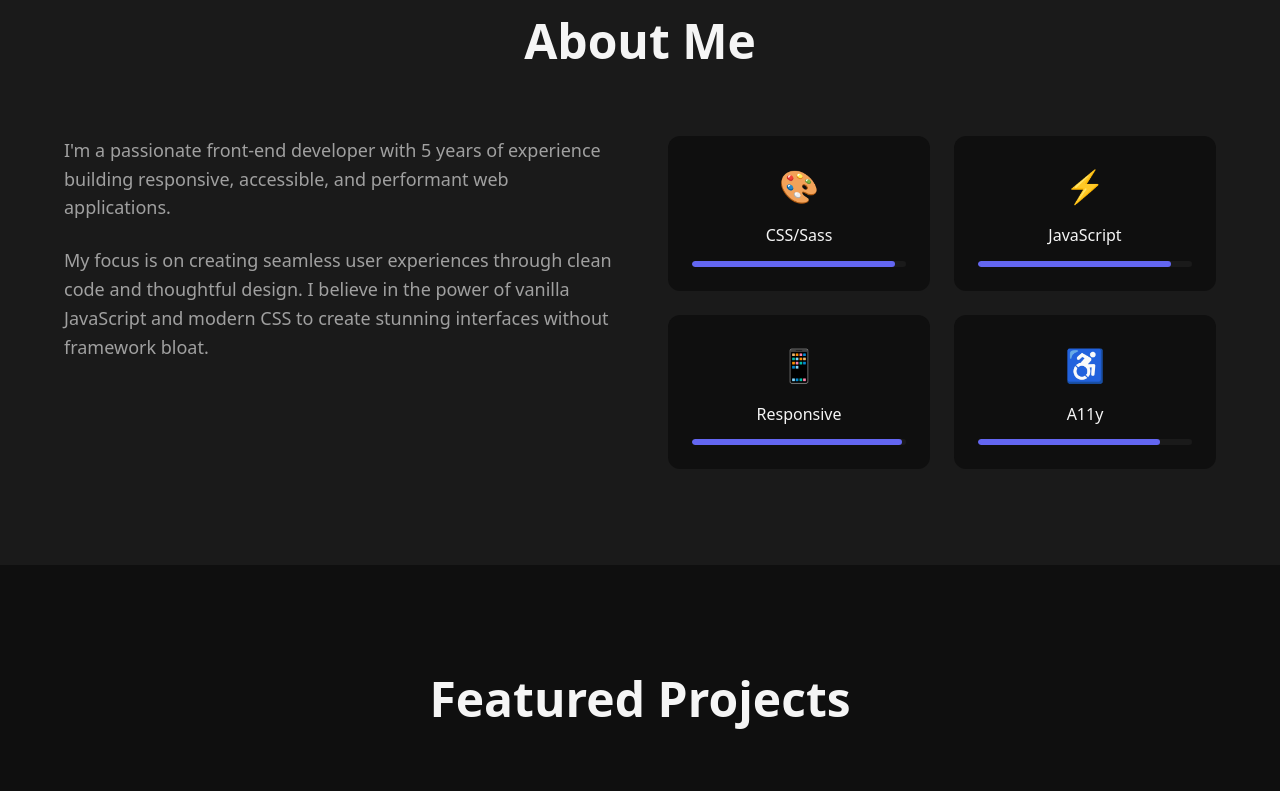
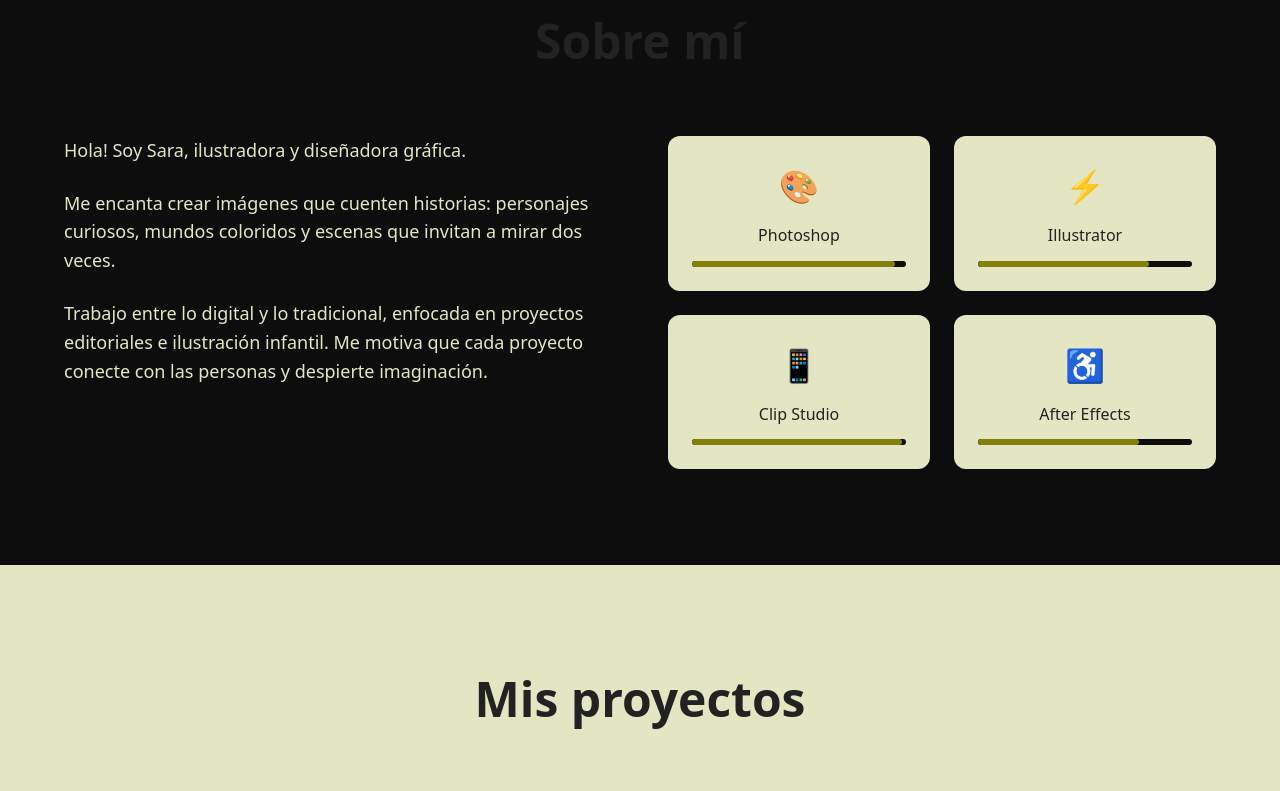
Before and after one commit to sarafisac/portfolio-template-creative-designers, a plain HTML site: page index.html in a window 1280 px wide. Shown: the part 893-1684 px from the top of the page. Drawn offline with Linux system fonts and the light colour scheme.

Commit message:
3-pruebas colores

```diff
--- a/assets/css/layout.css
+++ b/assets/css/layout.css
@@ -33,7 +33,7 @@
 .hero-bg {
   position: absolute;
   inset: 0;
-  background: linear-gradient(135deg, #1a1a2e 0%, #16213e 50%, #0f3460 100%);
+  background: linear-gradient(135deg, #8a9430 0%, #cdd67a 50%, #e4e6c3 100%);
   z-index: -1;
 }
 
--- a/assets/css/navigation.css
+++ b/assets/css/navigation.css
@@ -7,7 +7,7 @@
   left: 0;
   right: 0;
   z-index: 100;
-  background: rgba(15, 15, 15, 0.9);
+  background: rgba(56, 33, 33, 0.9);
   backdrop-filter: blur(10px);
   padding: var(--space-md) 0;
 }
--- a/assets/css/theme.css
+++ b/assets/css/theme.css
@@ -98,12 +98,14 @@
 	 * Dark theme with indigo accent. Limited palette = cohesive design.
 	 * Semantic naming (bg, text, accent) makes colors self-documenting.
 	 */
-  --color-bg: #0f0f0f; /* Near-black background */
-  --color-bg-alt: #1a1a1a; /* Slightly lighter for depth/sections */
-  --color-text: #f5f5f5; /* Off-white for readability (not pure white) */
-  --color-text-muted: #a0a0a0; /* Subdued text for secondary content */
-  --color-accent: #6366f1; /* Indigo — primary brand color */
-  --color-accent-hover: #818cf8; /* Lighter indigo for hover states */
+  --color-bg: #e4e6c3; /* Near-black background */
+  --color-bg-alt: #0d0d0d; /* Slightly lighter for depth/sections */
+  --color-text: #222; /* Off-white for readability (not pure white) */
+  --color-text-muted: #e4e6c3; /* Subdued text for secondary content */
+  --color-accent: #83810c; /* Indigo — primary brand color */
+  --color-accent-hover: #b3bb43; /* Lighter indigo for hover states */
+
+
 
   /*
 	 * ANIMATION TOKENS
--- a/index.html
+++ b/index.html
@@ -30,9 +30,9 @@
       <section id="hero" class="hero">
         <div class="hero-bg parallax-bg"></div>
         <div class="hero-content">
-          <h1 class="hero-title animate-on-scroll">Jane Developer</h1>
+          <h1 class="hero-title animate-on-scroll">Sara Fisac</h1>
           <p class="hero-subtitle animate-on-scroll">
-            Front-End Engineer & UI Designer
+            Ilustradora y creadora de mundos visuales
           </p>
           <a href="#projects" class="btn animate-on-scroll">View My Work</a>
         </div>
@@ -45,48 +45,50 @@
       <!-- About Section -->
       <section id="about" class="section about">
         <div class="container">
-          <h2 class="section-title animate-on-scroll">About Me</h2>
+          <h2 class="section-title animate-on-scroll">Sobre mí</h2>
           <div class="about-grid">
             <div class="about-text animate-on-scroll">
               <p>
-                I'm a passionate front-end developer with 5 years of experience
-                building responsive, accessible, and performant web
-                applications.
+            <strong>Hola! Soy Sara, ilustradora y diseñadora gráfica.</strong>
+          </p>
+              <p>
+                Me encanta crear imágenes que cuenten historias: personajes
+            curiosos, mundos coloridos y escenas que invitan a mirar dos veces.
               </p>
               <p>
-                My focus is on creating seamless user experiences through clean
-                code and thoughtful design. I believe in the power of vanilla
-                JavaScript and modern CSS to create stunning interfaces without
-                framework bloat.
+               Trabajo entre lo digital y lo tradicional, enfocada en
+            <strong>proyectos editoriales e ilustración infantil</strong>. Me
+            motiva que cada proyecto conecte con las personas y despierte
+            imaginación.
               </p>
             </div>
             <div class="skills-grid" data-reveal-stagger>
               <div class="skill-card">
                 <span class="skill-icon">🎨</span>
-                <h3>CSS/Sass</h3>
+                <h3>Photoshop</h3>
                 <div class="skill-bar">
                   <div class="skill-fill" style="--fill: 95%"></div>
                 </div>
               </div>
               <div class="skill-card">
                 <span class="skill-icon">⚡</span>
-                <h3>JavaScript</h3>
+                <h3>Illustrator</h3>
                 <div class="skill-bar">
-                  <div class="skill-fill" style="--fill: 90%"></div>
+                  <div class="skill-fill" style="--fill: 80%"></div>
                 </div>
               </div>
               <div class="skill-card">
                 <span class="skill-icon">📱</span>
-                <h3>Responsive</h3>
+                <h3>Clip Studio</h3>
                 <div class="skill-bar">
                   <div class="skill-fill" style="--fill: 98%"></div>
                 </div>
               </div>
               <div class="skill-card">
                 <span class="skill-icon">♿</span>
-                <h3>A11y</h3>
+                <h3>After Effects</h3>
                 <div class="skill-bar">
-                  <div class="skill-fill" style="--fill: 85%"></div>
+                  <div class="skill-fill" style="--fill: 75%"></div>
                 </div>
               </div>
             </div>
@@ -97,7 +99,7 @@
       <!-- Projects Section -->
       <section id="projects" class="section projects">
         <div class="container">
-          <h2 class="section-title animate-on-scroll">Featured Projects</h2>
+          <h2 class="section-title animate-on-scroll">Mis proyectos</h2>
           <div class="projects-grid" data-reveal-stagger>
             <article class="project-card">
               <div class="project-image">
@@ -108,7 +110,7 @@
                 />
               </div>
               <div class="project-content">
-                <h3>E-commerce Platform</h3>
+                <h3>Libros Infantiles</h3>
                 <p>
                   A fully responsive online store with cart functionality and
                   payment integration.
@@ -127,7 +129,7 @@
                 />
               </div>
               <div class="project-content">
-                <h3>Analytics Dashboard</h3>
+                <h3>Cómic</h3>
                 <p>
                   Real-time data visualization dashboard with dark mode support.
                 </p>
@@ -145,7 +147,7 @@
                 />
               </div>
               <div class="project-content">
-                <h3>App Landing Page</h3>
+                <h3>Enciclopedias</h3>
                 <p>Conversion-optimized landing page with scroll animations.</p>
                 <div class="project-tags">
                   <span>Animation</span><span>A/B Test</span><span>SEO</span>
```
